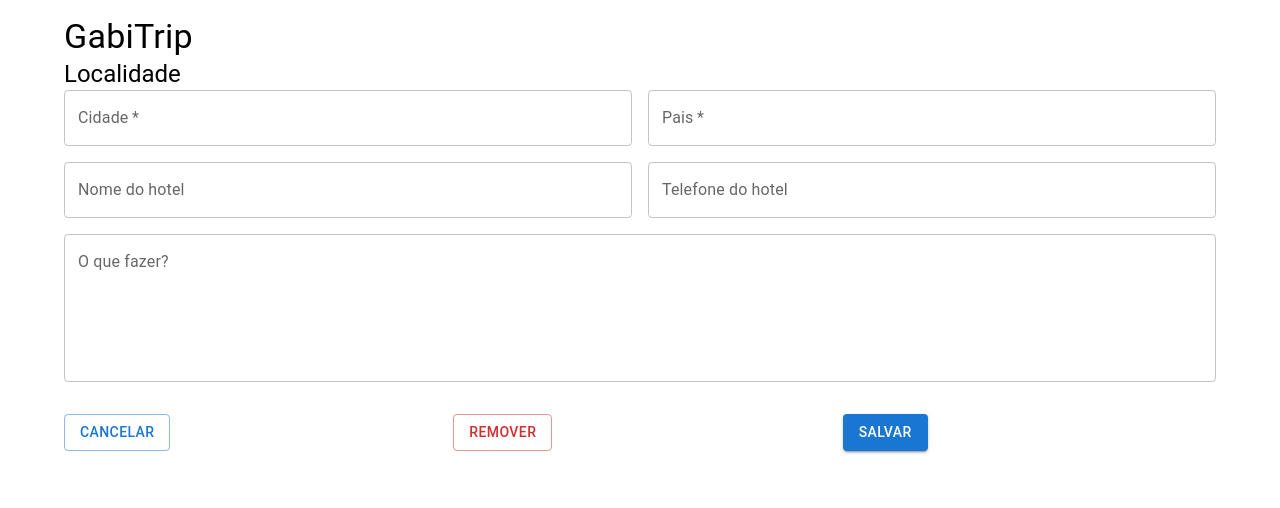
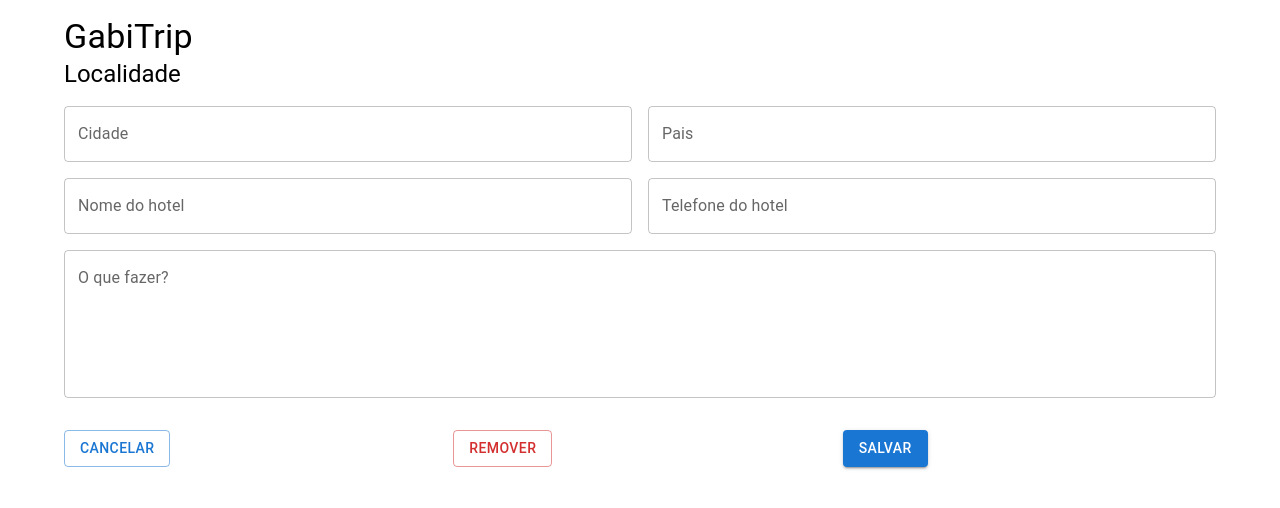
Before and after one commit to gabihoffmann/trip-app, a React (Create React App) app: page /locations/location in a window 1280 px wide. Shown: the top 508 px of the page. Built offline with nearby package versions, Linux system fonts and the light colour scheme.

Commit message:
feat: form location
- add react-hook-form Controller at form inputs
- add useLocalForm (types, validations)
- add useLocationService (custom hook to load and save data)

```diff
--- a/src/pages/locations/location/index.tsx
+++ b/src/pages/locations/location/index.tsx
@@ -1,14 +1,44 @@
+import { useEffect } from "react";
 import { Button, Container, Grid, TextField, Typography } from "@mui/material";
-import { useNavigate } from "react-router-dom";
+import { useNavigate, useParams } from "react-router-dom";
+import { Controller } from "react-hook-form";
+import { useLocalForm } from "./useLocalForm";
+import { useLocationService } from "./useLocationService";
+import { getFormValuesFromDtoLocationTrip } from "./helpers";
+import { LocalFormValues } from "./useLocalForm/types";
 
 export function LocationPage() {
+  // router-dom
+  const { id } = useParams();
   const navigate = useNavigate();
 
+  const locationId = id ? parseInt(id) : undefined;
+
+  // react hook form
+  const form = useLocalForm();
+  const { reset: formReset } = form;
+
+  // custom hook
+  const service = useLocationService({
+    locationId,
+  });
   // ---------------------------------------------
   // Transformations
   const handleNavigate = () => {
     navigate("/locations");
   };
+
+  const handleSubmitLocation = (data: LocalFormValues) => {
+    service.save(data);
+  };
+  // ---------------------------------------------
+  // Effects
+
+  useEffect(() => {
+    if (service.location)
+      formReset(getFormValuesFromDtoLocationTrip(service.location));
+  }, [service.location, formReset]);
+
   // ---------------------------------------------
   // Render
 
@@ -17,22 +47,85 @@ export function LocationPage() {
       <Typography variant="h4">GabiTrip</Typography>
 
       {/* Form */}
-      <Typography variant="h5">Localidade</Typography>
+      <Typography variant="h5" sx={{ mb: "1rem" }}>
+        Localidade
+      </Typography>
       <Grid container spacing={2}>
         <Grid item xs={6}>
-          <TextField label={"Cidade"} fullWidth required />
+          <Controller
+            name={"city"}
+            control={form.control}
+            render={({ field, fieldState }) => (
+              <TextField
+                label={"Cidade"}
+                fullWidth
+                error={fieldState.error ? true : false}
+                helperText={fieldState.error?.message}
+                {...field}
+              />
+            )}
+          />
         </Grid>
         <Grid item xs={6}>
-          <TextField label={"Pais"} fullWidth required />
+          <Controller
+            name={"country"}
+            control={form.control}
+            render={({ field, fieldState }) => (
+              <TextField
+                label={"Pais"}
+                fullWidth
+                error={fieldState.error ? true : false}
+                helperText={fieldState.error?.message}
+                {...field}
+              />
+            )}
+          />
         </Grid>
         <Grid item xs={6}>
-          <TextField label={"Nome do hotel"} fullWidth />
+          <Controller
+            name={"hotel.name"}
+            control={form.control}
+            render={({ field, fieldState }) => (
+              <TextField
+                label={"Nome do hotel"}
+                fullWidth
+                error={fieldState.error ? true : false}
+                helperText={fieldState.error?.message}
+                {...field}
+              />
+            )}
+          />
         </Grid>
         <Grid item xs={6}>
-          <TextField label={"Telefone do hotel"} fullWidth />
+          <Controller
+            name={"hotel.phone"}
+            control={form.control}
+            render={({ field, fieldState }) => (
+              <TextField
+                type="tel"
+                label={"Telefone do hotel"}
+                error={fieldState.invalid}
+                helperText={fieldState.error?.message}
+                fullWidth
+                {...field}
+              />
+            )}
+          />
         </Grid>
         <Grid item xs={12}>
-          <TextField multiline rows={5} label={"O que fazer? "} fullWidth />
+          <Controller
+            name={"travel"}
+            control={form.control}
+            render={({ field, fieldState }) => (
+              <TextField
+                multiline
+                rows={5}
+                label={"O que fazer? "}
+                fullWidth
+                {...field}
+              />
+            )}
+          />
         </Grid>
       </Grid>
 
@@ -54,7 +147,11 @@ export function LocationPage() {
           </Button>
         </Grid>
         <Grid item xs={4}>
-          <Button type="submit" variant="contained">
+          <Button
+            type="submit"
+            variant="contained"
+            onClick={() => form.handleSubmit(handleSubmitLocation)()}
+          >
             Salvar
           </Button>
         </Grid>
--- /dev/null
+++ b/src/pages/locations/location/useLocalForm/index.tsx
@@ -0,0 +1,32 @@
+import { useForm } from "react-hook-form";
+import { yupResolver } from "@hookform/resolvers/yup";
+import { LocalFormValues } from "./types";
+import { validationSchema } from "./validation";
+
+export function useLocalForm() {
+  const form = useForm<LocalFormValues>({
+    defaultValues: {
+      city: "",
+      country: "",
+      hotel: {
+        name: "",
+        phone: "",
+      },
+      travel: "",
+    },
+    resolver: yupResolver(validationSchema),
+  });
+
+  // ---------------------------------------------
+  // Functions
+  // ---------------------------------------------
+  // Effects
+  // ---------------------------------------------
+  // Transformations
+  // ---------------------------------------------
+  // API
+
+  return {
+    ...form,
+  };
+}
--- /dev/null
+++ b/src/pages/locations/location/useLocalForm/types.ts
@@ -0,0 +1,11 @@
+export interface LocalFormValues {
+  city: string;
+  country: string;
+  hotel: LocalFormValuesHotel;
+  travel: string;
+}
+
+export interface LocalFormValuesHotel {
+  phone: string;
+  name: string;
+}
--- /dev/null
+++ b/src/pages/locations/location/useLocalForm/validation.ts
@@ -0,0 +1,18 @@
+import * as Yup from "yup";
+export const validationSchema = Yup.object({
+  city: Yup.string()
+    .required("Campo cidade é obrigatório")
+    .min(4, "Minimo 4 caracters"),
+  country: Yup.string().required("Campo país é obrigatório"),
+  travel: Yup.string(),
+  hotel: Yup.object({
+    name: Yup.string(),
+    // TODO: validation only numbers ??
+    phone: Yup.string()
+      .nullable(true)
+      .min(9, "Minimo 9 digitos")
+      .default(undefined),
+  })
+    .notRequired()
+    .default(undefined),
+});
--- /dev/null
+++ b/src/pages/locations/location/useLocationService/index.tsx
@@ -0,0 +1,64 @@
+import { useCallback, useEffect, useState } from "react";
+import { LocationsService } from "../../../../services/api/v1/locations";
+import { DtoTripLocation } from "../../../../services/api/v1/locations/types/dtoTripLocation";
+import { getDtoLocationTripFromFormValues } from "../helpers";
+import { LocalFormValues } from "../useLocalForm/types";
+
+interface LocationServiceProps {
+  locationId?: number;
+}
+
+export function useLocationService(props?: LocationServiceProps) {
+  const [loading, setLoading] = useState(false);
+  const [location, setLocation] = useState<DtoTripLocation>();
+
+  // ---------------------------------------------
+  // Functions
+  const load = useCallback(async (locationId: number) => {
+    try {
+      setLoading(true);
+      const result = await LocationsService.get(locationId);
+      setLocation(result.data);
+    } catch (error) {
+    } finally {
+      setLoading(false);
+    }
+  }, []);
+
+  const save = useCallback(
+    async (values: LocalFormValues) => {
+      const dto = getDtoLocationTripFromFormValues(values, props?.locationId);
+
+      try {
+        setLoading(true);
+
+        if (!props?.locationId)
+          // TODO: Não está aceitando o dto como um Partial
+          await LocationsService.create(dto as DtoTripLocation);
+      } catch (error) {
+        console.error(error);
+      } finally {
+        setLoading(false);
+      }
+    },
+    [props?.locationId]
+  );
+  // ---------------------------------------------
+  // Effects
+  useEffect(() => {
+    if (props?.locationId) {
+      load(props?.locationId);
+    }
+  }, [props?.locationId, load]);
+  // ---------------------------------------------
+  // Transformations
+  // ---------------------------------------------
+  // API
+
+  return {
+    location,
+    loading,
+    load,
+    save,
+  };
+}
```
